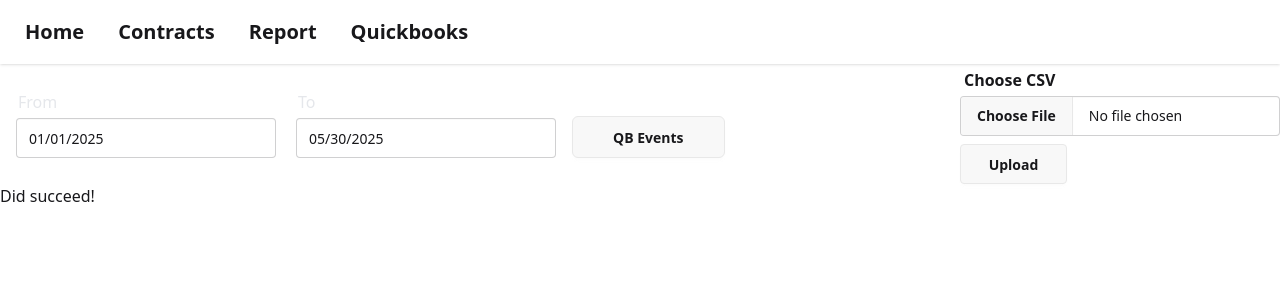
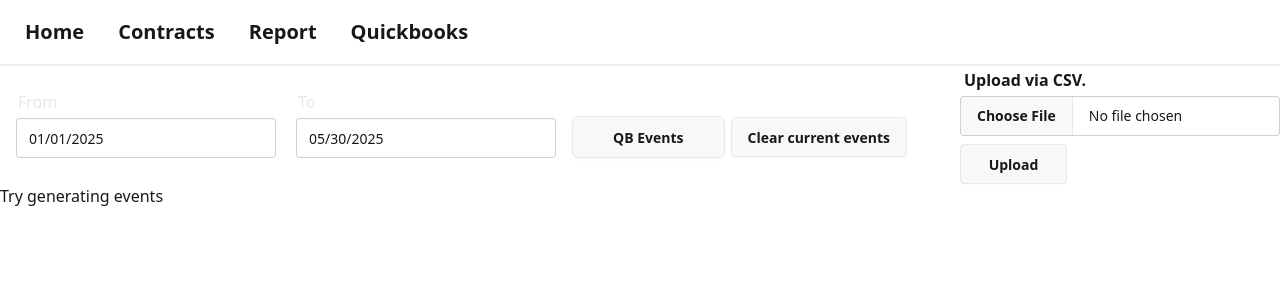
Before and after one commit to NathnelF/DefrFrontend, a SvelteKit app: page /quickbooks in a window 1280 px wide. Shown: the top 300 px of the page. Built offline with nearby package versions, Linux system fonts and the light colour scheme.

Commit message:
added buttons and functions to get clear and reset quickbooks events

```diff
--- a/src/routes/contracts/[id]/schedule/+page.svelte
+++ b/src/routes/contracts/[id]/schedule/+page.svelte
@@ -207,7 +207,7 @@
 {/if}
 </div>
 <button class='btn' onclick={clearSchedule}>Clear Schedule</button>
-<button class='btn' onclick={updateAmount}>Update Invoice Amount</button>
+<button class='btn' onclick={updateAmount }>Update Invoice Amount</button>
 <button class='btn' onclick={clearInvoiceDate}>Clear Invoice Date</button>
 <Schedule events={events} contractName="Test Customer Test Service"/>
 {/if}
--- a/src/routes/quickbooks/+page.server.js
+++ b/src/routes/quickbooks/+page.server.js
@@ -8,6 +8,7 @@ export const actions = {
         if (file && typeof file !== "string"){
             try {
                 const csvData = await file.text()
+
                 //send the text to api endpoint!
                 if (!csvData || csvData.length === 0) {
                     console.log(`csv is empty`)
@@ -17,6 +18,7 @@ export const actions = {
                         result: null
                     }
                 }
+                console.log(`${csvData.substring(0, 20)}`)
                 const url = "https://localhost:7246/post_qb_events"
                 try{
                     const res = await fetch(url, {
--- a/src/routes/quickbooks/+page.svelte
+++ b/src/routes/quickbooks/+page.svelte
@@ -10,14 +10,89 @@
     let file
 
     let { form } = $props()
+
+    let loadError = $state(null)
+    let clearError = $state(null)
+    let found = $state(false)
+    let events = $state([])
+    let uploading = $state(false)
+
+
+    async function getEventsByDate(){
+     const url = `https://localhost:7246/get_qb_event_range?startDate=${startDate}&endDate=${endDate}`
+     try{
+        const res = await fetch(url)
+        if (!res.ok) {
+            loadError = await res.text()
+            console.log(`Error on request: ${loadError}`)
+        }
+        else {
+            events = await res.json()
+            found = true
+        }
+
+     }  catch (error) {
+        loadError = error.message
+        console.log(`Cound't fetch events ${loadError}`)
+     }
+
+     return (
+        loadError,
+        found,
+        events
+     )
+    }
+
+    function clearEvents(){
+        found = false;
+        events = []
+    }
+
+    async function resetAllEvents(){
+     try{
+        uploading = true
+        const res = await fetch("https://localhost:7246/clear_qb_events", {
+            method: 'DELETE'
+        })
+        if (!res.ok) {
+            clearError = await res.text()
+            console.log(`Error resetting events ${clearError}`)
+            uploading = false
+        }
+        else{
+            uploading = false
+            events = []
+            found = false
+            clearError = null
+            loadError = null
+        }
+     } catch (error) {
+        uploading = false
+        clearError = error.message
+        console.log(`Error resetting events ${clearError}`)
+     }
+
+     uploading = false
+     return (
+        events,
+        found,
+        clearError
+     )
+    }
 </script>
 
+
+{#if uploading === false}
 <div class="flex items-center">
         <Flatpickr id={"start-date"} label="From" bind:value={startDate}/>
         <Flatpickr id={"end-date"} label="To" bind:value={endDate}/>
-        <button class="btn px-10 py-5 mt-6.5 ml-3 rounded-md">QB Events</button>
+        <button class="btn px-10 py-5 mt-6.5 ml-3 rounded-md" onclick={getEventsByDate}>QB Events</button>
+        <button class="btn mt-6.5 ml-1.5" onclick={clearEvents}>Clear current events</button>
+        {#if found === true}
+            <button class="btn mt-6.5 ml-auto" onclick={resetAllEvents}>Reset all events</button>
+        {:else}
         <form Method="POST" action="?/upload"class="flex flex-col ml-auto w-1/4" enctype="multipart/form-data">
-            <label for="file" class="p-1 font-bold ">Choose CSV</label>
+            <label for="file" class="p-1 font-black ">Upload via CSV.</label>
             <input
             type="file"
             id="file"
@@ -26,12 +101,27 @@
             class="file-input"/>
             <button type="submit" class="btn w-26.75 mt-2">Upload</button>
         </form>
+        {/if}
+        {#if form?.error}
+        <p>{form?.error}</p>
+        {:else if form?.success === false}
+        <p>Form submit did not succeed: {form?.error}</p>
+        {/if}
 </div>
 
-{#if form?.error}
-<p>{form?.error}</p>
-{:else if form?.success === false}
-<p>Did not succeed: {form?.error}</p>
+<div>
+{#if found == false}
+<p>Try generating events</p>
+{:else if loadError}
+<p>Error generating events: {loadError}</p>
+{:else if events.length === 0}
+<p>Could not find events for that range</p>
+{:else if events && events.length > 0 && !clearError}
+<QbReport {events} />
 {:else}
-<p>Did succeed! {form?.result}</p>
+<p>Error reseting events {clearError}</p>
 {/if}
+</div>
+{:else}
+<p>Uploading csv please wait :D</p>
+{/if}
--- a/src/routes/quickbooks/QBReport.svelte
+++ b/src/routes/quickbooks/QBReport.svelte
@@ -0,0 +1,28 @@
+<script>
+    let { events } = $props();
+    import { readableDate } from "$lib/utils/dateConverter";
+</script>
+
+<div class="overflow-x-auto rounded-box border border-base-content/5 bg-base-100">
+  <table class="table text-left">
+    <caption class="text-2xl font-bold p-3 text-left">Revenue Recogntion Report</caption>
+    <thead>
+      <tr>
+        <th>Date</th>
+        <th>Line Description</th>
+        <th>Name</th>
+        <th>Amount</th>
+      </tr>
+    </thead>
+    <tbody>
+      {#each events as event}
+      <tr>
+        <td>{readableDate(event.date)}</td>
+        <td>{event.lineDescription}</td>
+        <td>{event.name}</td>
+        <td>{event.amount.toFixed(2)}</td>
+      </tr>
+      {/each}
+    </tbody>
+  </table>
+</div>
```
